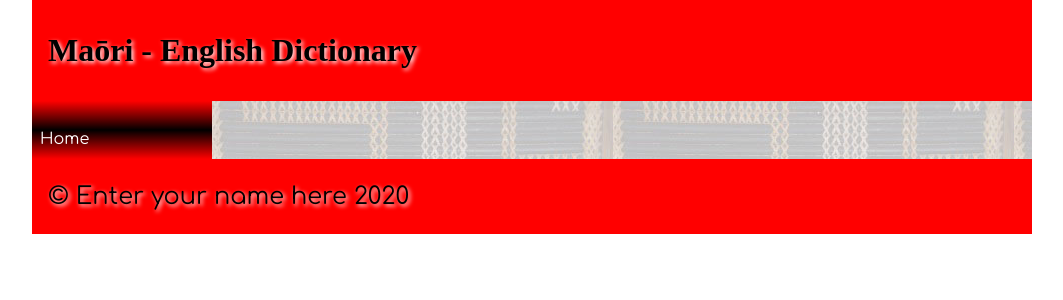
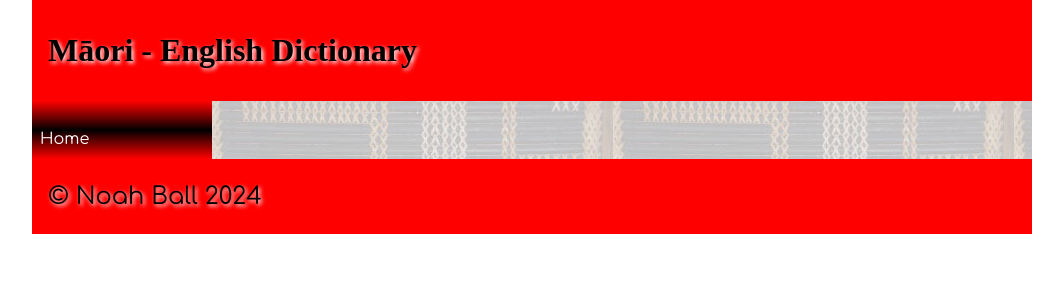
Before and after one commit to noahball/maori-dictionary, a Flask app: template templates/home.html in a window 1280 px wide. Shown: the top 300 px of the page, without its empty margins (108-1171 px from the left). Run offline with Flask 3, Linux system fonts and the light colour scheme; the template is opened without the code that fills it, so the values that code supplies are empty; some web fonts are replaced.

Commit message:
Add name to templates and correct to 'Māori'

```diff
--- a/templates/base.html
+++ b/templates/base.html
@@ -41,7 +41,7 @@
 
 		<footer>
 			<p>
-				&copy; Enter your name here 2020
+				&copy; Noah Ball 2024
 			</p>
 		</footer>
 
--- a/templates/home.html
+++ b/templates/home.html
@@ -1,8 +1,8 @@
 {% extends 'base.html' %}
 
-{% block title %}Maōri Dictionary | Home{% endblock %}
+{% block title %}Māori Dictionary | Home{% endblock %}
 
-{% block heading %}Maōri - English Dictionary{% endblock %}
+{% block heading %}Māori - English Dictionary{% endblock %}
 
 {% block main %}
 
```
